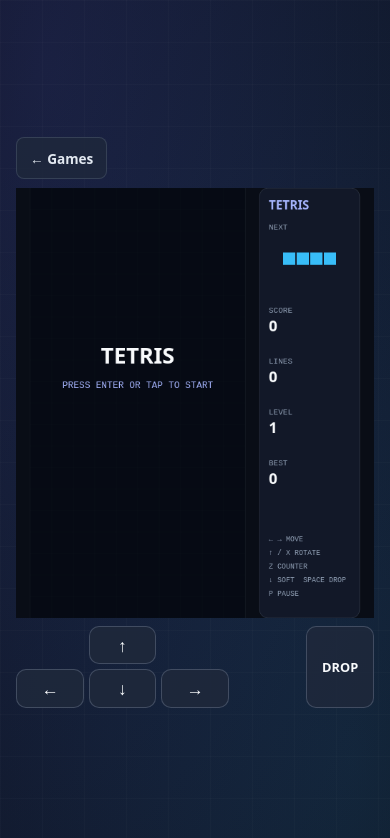
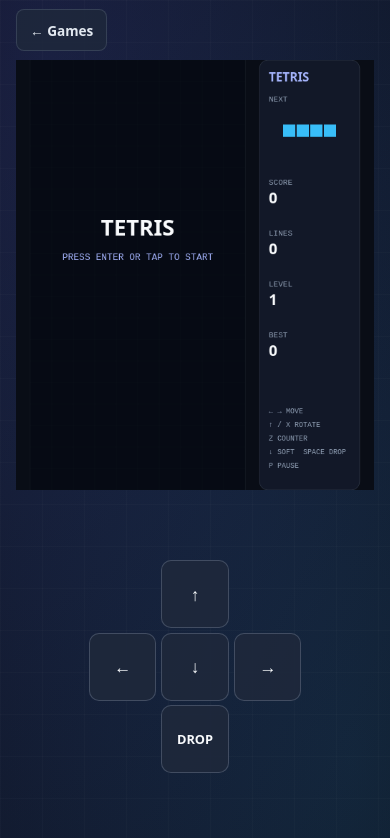
Before and after one commit to razvanpara/razvanpara.github.io, a website: page games-arcade/tetris/index.html in a window 390 px wide. Drawn offline with Linux system fonts and the light colour scheme.

Commit message:
better controlls layout on mobile

```diff
--- a/games-arcade/neon-roll/src/styles.css
+++ b/games-arcade/neon-roll/src/styles.css
@@ -190,9 +190,10 @@
 .page-footer { display: flex; justify-content: space-between; gap: 12px; margin-top: 18px; color: #718096; font: 500 .65rem "DM Mono", monospace; letter-spacing: .06em; }
 
 @media (pointer: coarse), (max-width: 720px) {
-  body { padding: 16px 12px 22px; }
+  body { padding: max(8px, env(safe-area-inset-top)) 12px max(8px, env(safe-area-inset-bottom)); }
+  .game-page { display: flex; min-height: calc(100svh - 16px); flex-direction: column; }
   .topbar { margin-bottom: 16px; }
-  .game-shell { gap: 14px; padding: 14px 12px; border-radius: 19px; }
+  .game-shell { display: grid; flex: 1; grid-template-rows: auto auto minmax(0, 1fr); gap: 14px; padding: 14px 12px; border-radius: 19px; }
   .banner { align-items: flex-start; flex-direction: column; gap: 7px; }
   .subtitle { text-align: left; }
   .game-container { border-radius: 14px; }
@@ -201,10 +202,10 @@
   .stat span { font-size: .48rem; }
   .stat strong { font-size: .75rem; }
   .pause-button { min-width: 62px; border-radius: 10px; font-size: .75rem; }
-  .touch-controls { margin: -3px 0 0; }
+  .touch-controls { align-self: center; justify-content: center; margin: 0; }
   .touch-button { min-width: 67px; min-height: 44px; border-radius: 12px; font-size: .76rem; }
   .touch-jump { min-width: 84px; }
-  .below-game { align-items: flex-start; flex-direction: column; font-size: .78rem; }
+  .below-game { display: none; }
   .page-footer { flex-direction: column; gap: 5px; }
 }
 
--- a/games-arcade/tetris/index.html
+++ b/games-arcade/tetris/index.html
@@ -49,16 +49,31 @@
         canvas { display: block; width: 100%; height: auto; touch-action: none; outline: none; }
         .mobile-controls { display: none; }
         @media (any-pointer: coarse), (max-width: 900px) {
+            body {
+                display: flex;
+                flex-direction: column;
+                align-items: center;
+                justify-content: flex-start;
+                padding: max(8px, env(safe-area-inset-top)) 0 max(8px, env(safe-area-inset-bottom));
+            }
+            .game-shell {
+                display: grid;
+                grid-template-rows: auto auto minmax(0, 1fr);
+            }
             .topbar { height: 44px; }
             .back-link { min-height: 42px; padding: 10px 13px; }
             .mobile-controls {
                 display: grid;
-                grid-template: repeat(2, 38.4px) / repeat(5, minmax(0, 1fr));
+                grid-template: repeat(3, auto) / repeat(5, minmax(0, 1fr));
                 gap: 4.8px;
+                align-self: center;
+                margin-top: 0;
             }
             .mobile-controls button {
                 min-width: 0;
                 min-height: 0;
+                aspect-ratio: 1;
+                padding: 0;
                 border: 1px solid rgba(148,163,184,.3);
                 border-radius: 10px;
                 background: rgba(30,41,59,.9);
@@ -76,11 +91,11 @@
                 outline: 2px solid #a5b4fc;
                 outline-offset: 2px;
             }
-            .mobile-controls .up { grid-row: 1; grid-column: 2; }
-            .mobile-controls .left { grid-row: 2; grid-column: 1; }
-            .mobile-controls .down { grid-row: 2; grid-column: 2; }
-            .mobile-controls .right { grid-row: 2; grid-column: 3; }
-            .mobile-controls .drop { grid-row: 1 / span 2; grid-column: 5; font-size: .8rem; }
+            .mobile-controls .up { grid-row: 1; grid-column: 3; }
+            .mobile-controls .left { grid-row: 2; grid-column: 2; }
+            .mobile-controls .down { grid-row: 2; grid-column: 3; }
+            .mobile-controls .right { grid-row: 2; grid-column: 4; }
+            .mobile-controls .drop { grid-row: 3; grid-column: 3; font-size: .8rem; }
         }
     </style>
 </head>
@@ -189,14 +204,30 @@
         }
 
         function resizeCanvas() {
-            const margin = 16;
             const mobile = window.matchMedia("(any-pointer: coarse), (max-width: 900px)").matches;
             const topbar = mobile ? 44 : 34;
-            const availableWidth = Math.max(1, window.innerWidth - margin * 2);
-            const controlsHeight = mobile ? 81.6 : 0;
+            const availableWidth = Math.max(1, window.innerWidth - 32);
+            const bodyStyle = getComputedStyle(document.body);
+            const verticalPadding = Number.parseFloat(bodyStyle.paddingTop) + Number.parseFloat(bodyStyle.paddingBottom);
             const shellGaps = mobile ? 16 : 8;
-            const availableHeight = Math.max(1, window.innerHeight - topbar - shellGaps - controlsHeight - margin * 2);
-            const scale = Math.min(availableWidth / CANVAS_WIDTH, availableHeight / CANVAS_HEIGHT);
+            const availableHeight = Math.max(1, window.innerHeight - verticalPadding - topbar - shellGaps);
+            let scale = Math.min(availableWidth / CANVAS_WIDTH, availableHeight / CANVAS_HEIGHT);
+            if (mobile) {
+                const controlGap = 4.8;
+                for (let attempt = 0; attempt < 12; attempt++) {
+                    const buttonSize = Math.max(0, (CANVAS_WIDTH * scale - controlGap * 4) / 5);
+                    const controlsHeight = buttonSize * 3 + controlGap * 2;
+                    const nextScale = Math.min(
+                        availableWidth / CANVAS_WIDTH,
+                        Math.max(1, availableHeight - controlsHeight) / CANVAS_HEIGHT
+                    );
+                    if (Math.abs(nextScale - scale) < 0.001) break;
+                    scale = nextScale;
+                }
+                document.querySelector(".game-shell").style.height = `${Math.max(1, window.innerHeight - verticalPadding)}px`;
+            } else {
+                document.querySelector(".game-shell").style.removeProperty("height");
+            }
             canvas.style.width = `${CANVAS_WIDTH * scale}px`;
             canvas.style.height = `${CANVAS_HEIGHT * scale}px`;
             document.querySelector(".game-shell").style.width = `${CANVAS_WIDTH * scale}px`;
```
Also changed, not shown: games-arcade/bounce-destroyer/index.html (+2 -2 lines), games-arcade/bubble-burst/index.html (+8 -0 lines), games-arcade/destroyer/index.html (+2 -2 lines), games-arcade/flappy/index.html (+8 -0 lines), games-arcade/invader/index.html (+2 -2 lines), games-arcade/match-swap/index.html (+8 -0 lines), games-arcade/obstacle-course/index.html (+2 -2 lines), games-arcade/snake/index.html (+1 -1 lines).
